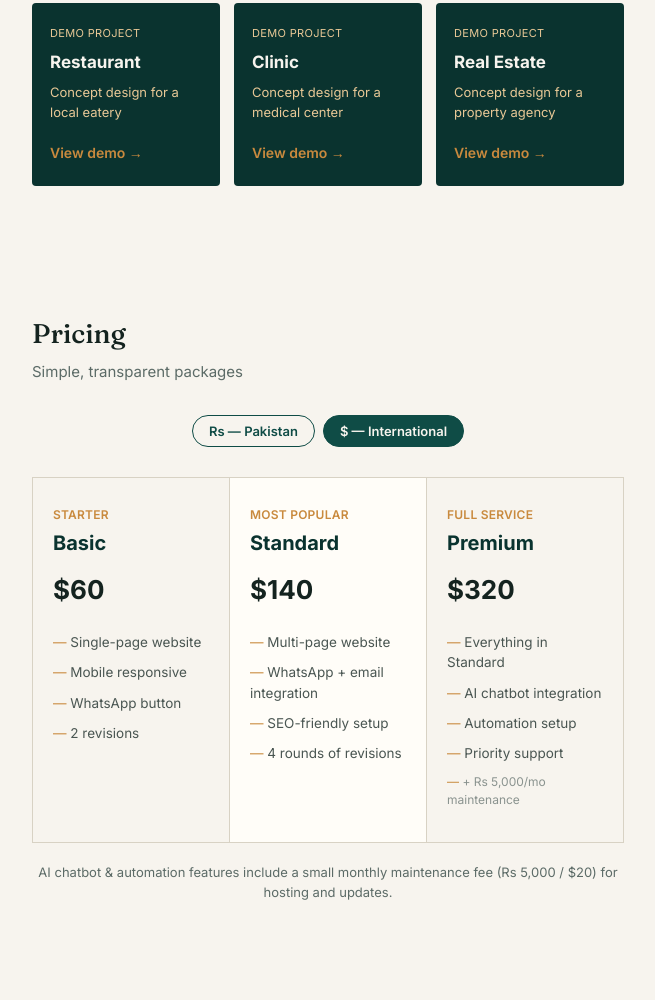
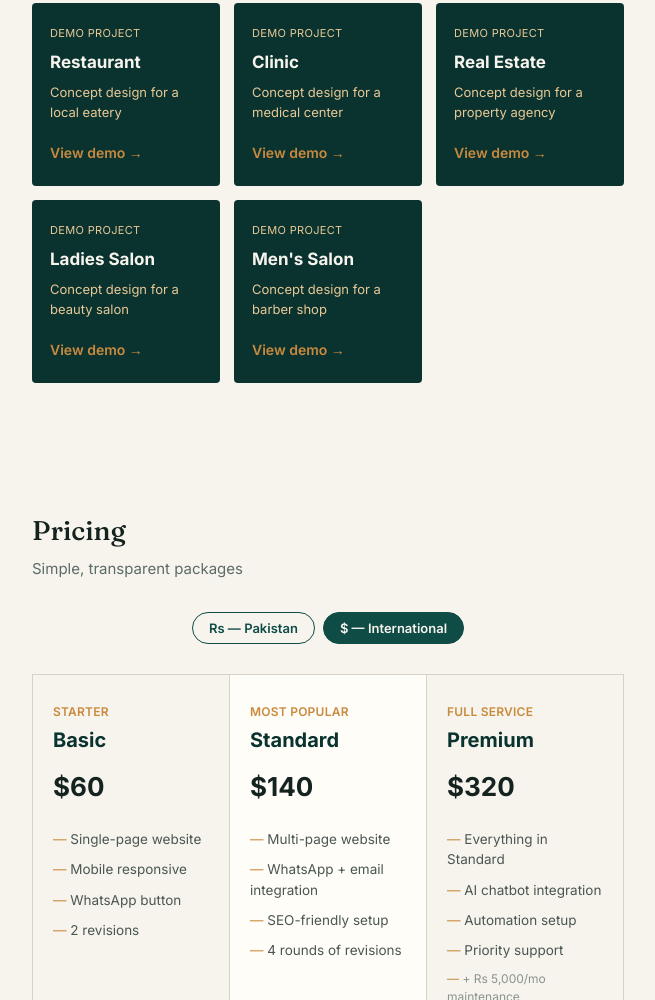
Before and after one commit to alfarise1/Alfa-Rise-, a plain HTML site: page index.html in a window 1280 px wide. Shown: the part 2089-3089 px from the top of the page, without its empty margins (312-967 px from the left). Drawn offline with Linux system fonts and the light colour scheme.

Commit message:
Add portfolio cards for Ladies and Men's Salon

```diff
--- a/index.html
+++ b/index.html
@@ -457,6 +457,18 @@
             <p style="font-size:13px;">Concept design for a property agency</p>
             <a href="portfolio-demo-realestate.html" target="_blank">View demo →</a>
         </div>
+                <div class="portfolio-card" style="padding:22px 18px;">
+            <div style="font-size:11px;color:var(--gold-light);letter-spacing:0.03em;margin-bottom:8px;">DEMO PROJECT</div>
+            <h4 style="font-size:17px;">Ladies Salon</h4>
+            <p style="font-size:13px;">Concept design for a beauty salon</p>
+            <a href="portfolio-demo-ladies-salon.html" target="_blank">View demo →</a>
+        </div>
+        <div class="portfolio-card" style="padding:22px 18px;">
+            <div style="font-size:11px;color:var(--gold-light);letter-spacing:0.03em;margin-bottom:8px;">DEMO PROJECT</div>
+            <h4 style="font-size:17px;">Men's Salon</h4>
+            <p style="font-size:13px;">Concept design for a barber shop</p>
+            <a href="portfolio-demo-mens-salon.html" target="_blank">View demo →</a>
+        </div>
     </div>
 </section>
 
```
